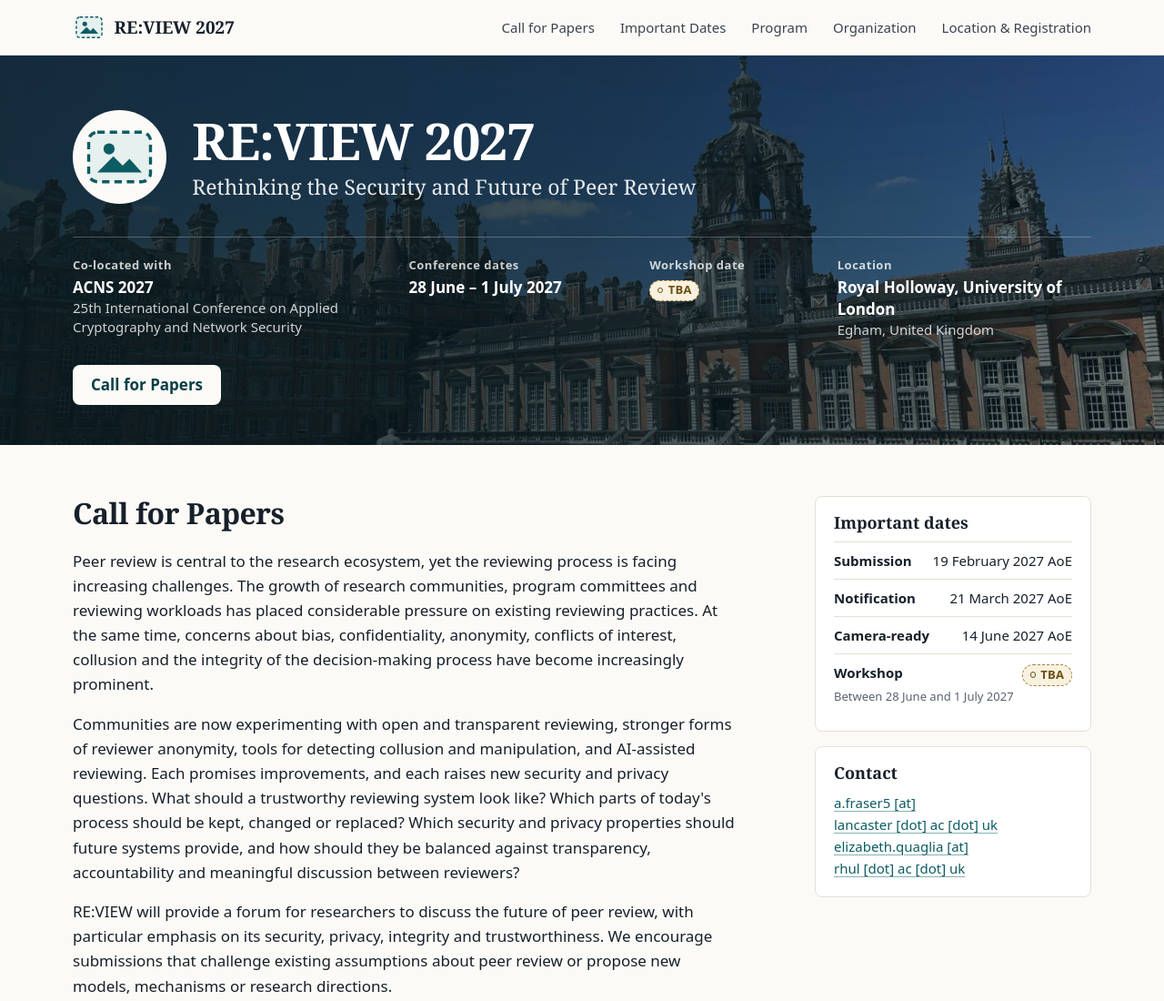
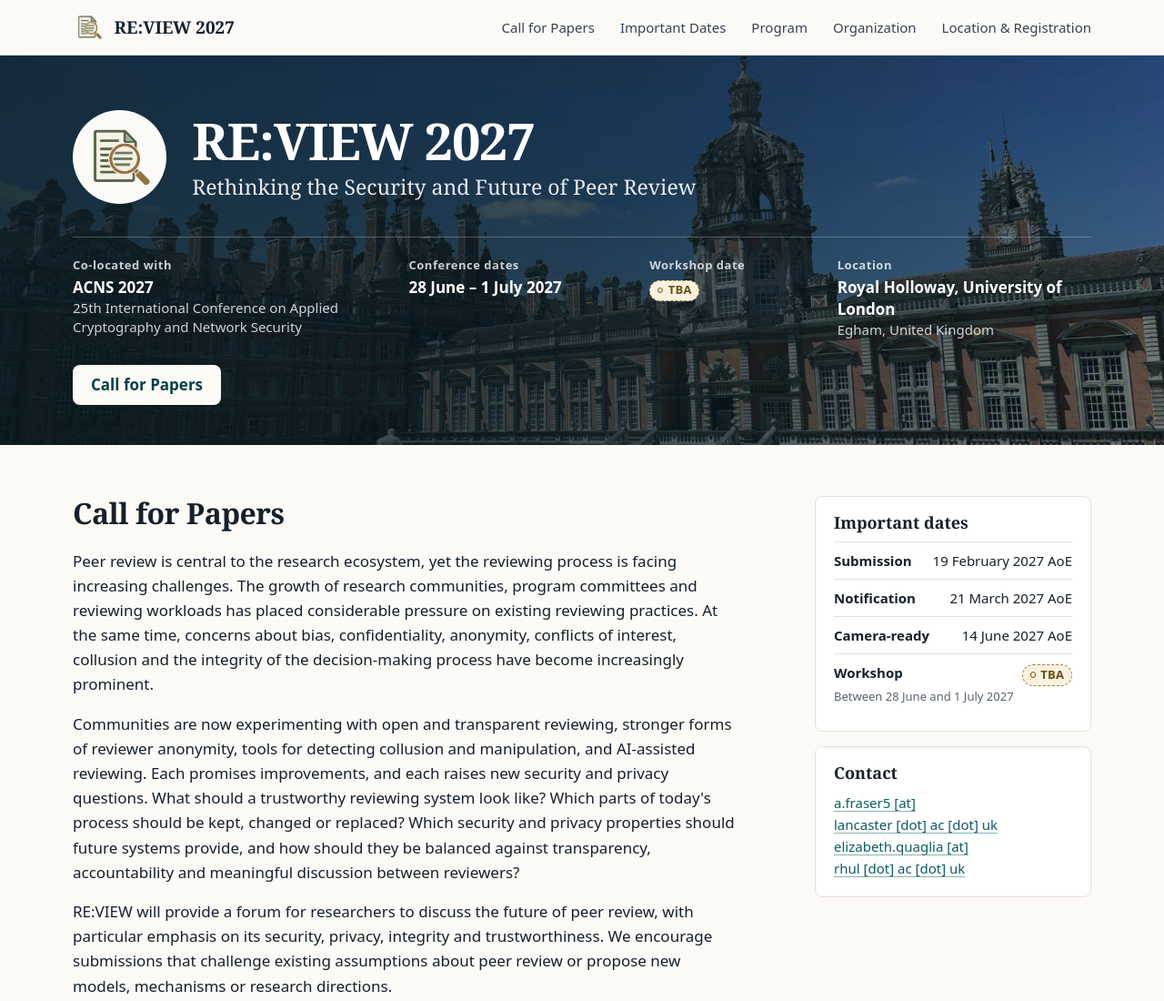
Before and after one commit to review2027/review2027.github.io, a plain HTML site: page index.html in a window 1280 px wide. Shown: the top 1100 px of the page at 91% size. Drawn offline with Linux system fonts and the light colour scheme.

Commit message:
Replace logo.svg with logo.png in index.html

```diff
--- a/index.html
+++ b/index.html
@@ -25,7 +25,7 @@
   <header class="site-header">
     <div class="container header-inner">
       <a class="brand" href="#top">
-        <img class="brand-logo" src="assets/logo.svg" alt="" width="36" height="36">
+        <img class="brand-logo" src="assets/logo.png" alt="" width="36" height="36">
         <span>RE:VIEW 2027</span>
       </a>
       <button class="nav-toggle" type="button" aria-expanded="false" aria-controls="site-nav">
@@ -50,7 +50,7 @@
     <section class="hero" id="top" aria-labelledby="hero-title">
       <div class="container">
         <div class="hero-head">
-          <span class="hero-badge"><img src="assets/logo.svg" alt="" width="96" height="96"></span>
+          <span class="hero-badge"><img src="assets/logo.png" alt="" width="96" height="96"></span>
           <h1 id="hero-title">
             <span class="hero-name">RE:VIEW 2027</span>
             <span class="hero-fullname">Rethinking the Security and Future of Peer Review</span>
```
